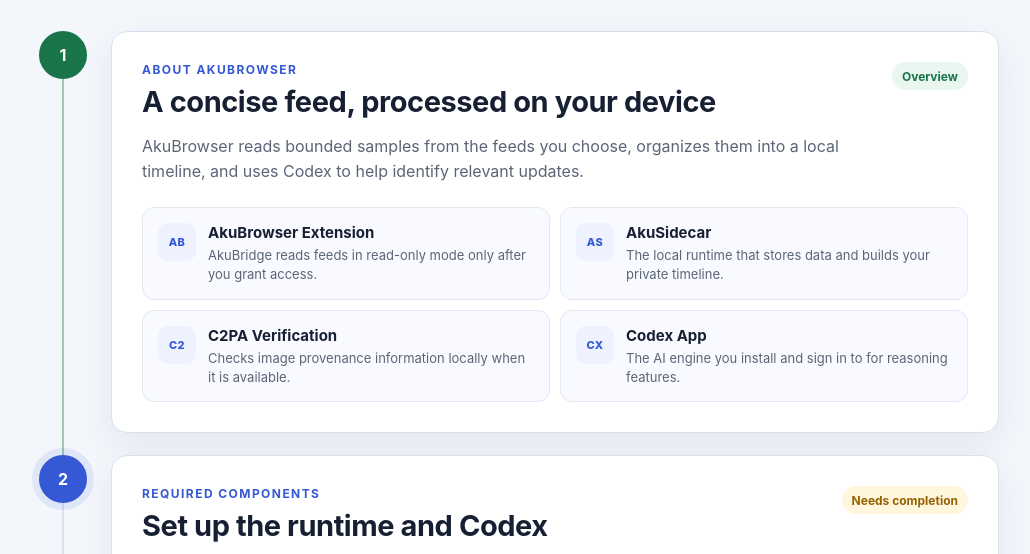
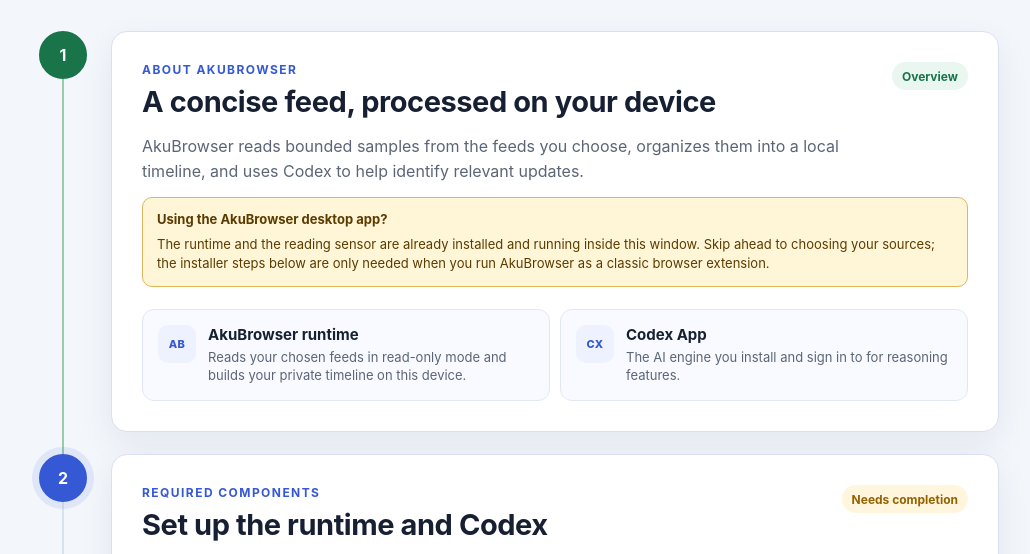
Before and after one commit to abangkis/AkuBridge, a browser extension: page setup.html in a window 1280 px wide. Shown: the part 192-746 px from the top of the page, without its empty margins (121-1151 px from the left). Drawn offline with Linux system fonts and the light colour scheme.

Commit message:
setup: reduce about cards and mark installer steps as classic-extension fallback

```diff
--- a/setup.html
+++ b/setup.html
@@ -34,26 +34,21 @@
               organizes them into a local timeline, and uses Codex to help
               identify relevant updates.
             </p>
+            <aside class="runtime-conflict-note">
+              <strong>Using the AkuBrowser desktop app?</strong>
+              <p>
+                The runtime and the reading sensor are already installed and
+                running inside this window. Skip ahead to choosing your
+                sources; the installer steps below are only needed when you
+                run AkuBrowser as a classic browser extension.
+              </p>
+            </aside>
             <div class="component-grid" aria-label="Core AkuBrowser components">
               <article class="component-card">
                 <span class="component-icon" aria-hidden="true">AB</span>
                 <div>
-                  <h3>AkuBrowser Extension</h3>
-                  <p>AkuBridge reads feeds in read-only mode only after you grant access.</p>
-                </div>
-              </article>
-              <article class="component-card">
-                <span class="component-icon" aria-hidden="true">AS</span>
-                <div>
-                  <h3>AkuSidecar</h3>
-                  <p>The local runtime that stores data and builds your private timeline.</p>
-                </div>
-              </article>
-              <article class="component-card">
-                <span class="component-icon" aria-hidden="true">C2</span>
-                <div>
-                  <h3>C2PA Verification</h3>
-                  <p>Checks image provenance information locally when it is available.</p>
+                  <h3>AkuBrowser runtime</h3>
+                  <p>Reads your chosen feeds in read-only mode and builds your private timeline on this device.</p>
                 </div>
               </article>
               <article class="component-card">
```
